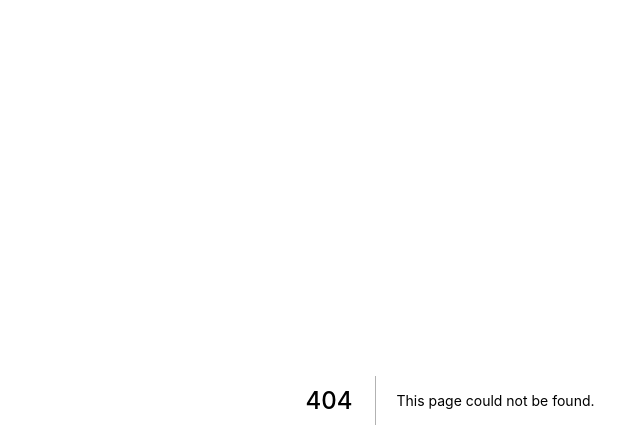
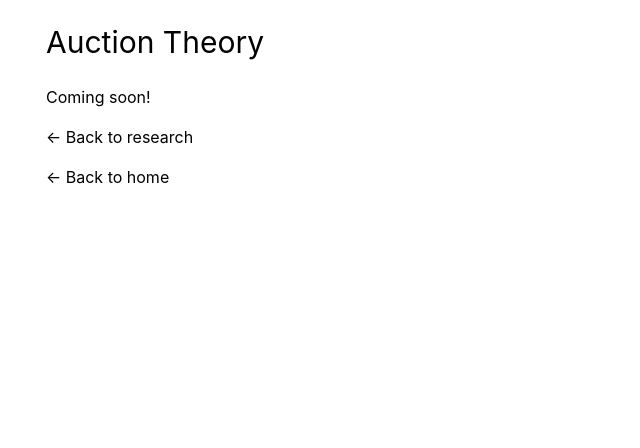
Before and after one commit to eddy-guo/eddyguo-website, a Next.js app: page /research/auction-theory in a window 1280 px wide. Before the commit this address had no page. Shown: the top 448 px of the page, without its empty margins (190-830 px from the left). Built offline with nearby package versions, Linux system fonts and the light colour scheme.

Commit message:
add research topics, content update

```diff
--- a/pages/research/MEV.js
+++ b/pages/research/MEV.js
@@ -9,7 +9,7 @@ export default function MEV() {
       </Head>
       <h1>MEV, Arbitrage, Flashbots &#129302;</h1>
       <p>Flashbots - sacrificing decentralization for open participation</p>
-      <p>MEV strategy - sandwich attacks, arbitrage, liquidation, NFT</p>
+      <p>MEV strategy - sandwich attacks, arbitrage, liquidation, time-bandit, NFT</p>
       <p>
         cross-chain MEV - crosschain infrastructure, protocols (Axelar),
         altering of transactions across different blockchains
--- /dev/null
+++ b/pages/research/auction-theory.js
@@ -0,0 +1,24 @@
+import Head from "next/head";
+import Link from "next/link";
+
+export default function auction() {
+  return (
+    <>
+      <Head>
+        <title>Auction Theory | Eddy Guo</title>
+      </Head>
+      <h1>Auction Theory</h1>
+      <p>Coming soon!</p>
+      <ul className="bottom">
+        <li className="button">
+          <Link href="/research">
+            <a className="nocolor">&#8592; Back to research</a>
+          </Link>
+        </li>
+      </ul>
+      <Link href="/">
+        <a className="nocolor">&#8592; Back to home</a>
+      </Link>
+    </>
+  );
+}
```
Also changed, not shown: pages/research.js (+10 -0 lines), pages/research/51-attack.js (added, +24 -0 lines).
